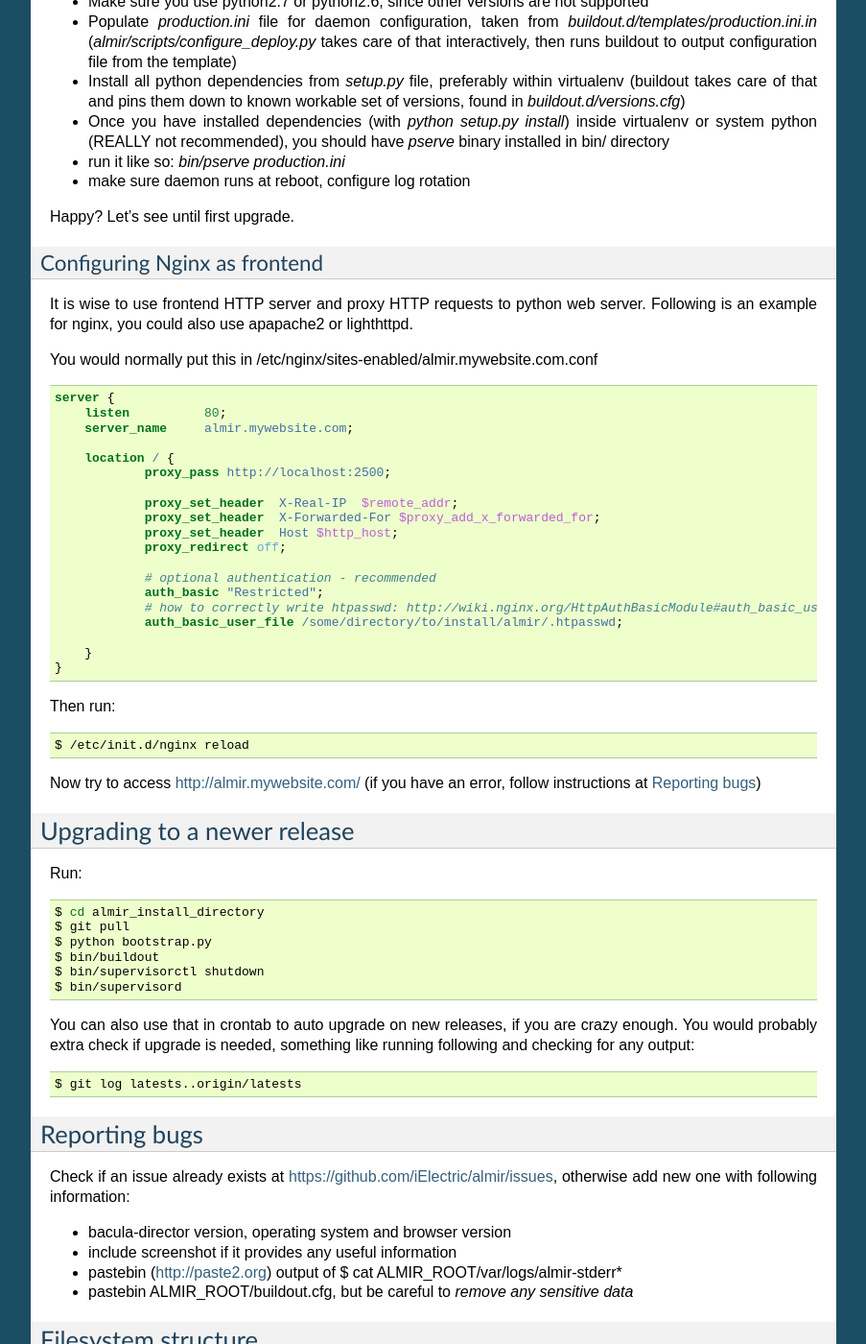
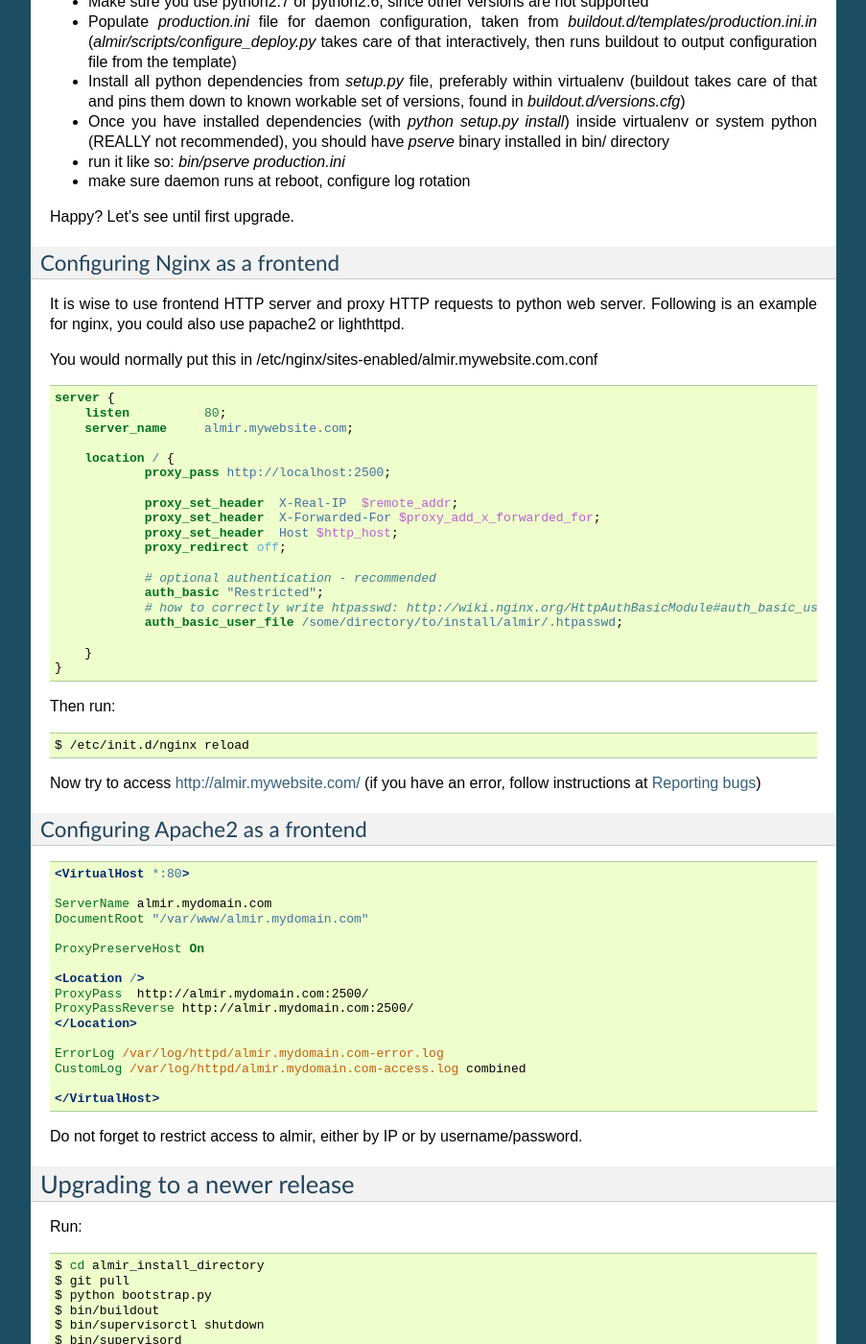
Before and after one commit to domenkozar/almir, a Sphinx documentation site: the page built from docs/source/userguide.rst, in a window 1280 px wide and 1400 px high, scrolled down 1273 px. Shown: the whole window at 96% size, without its empty margins (198-1101 px from the left). Built offline with Sphinx 7.4.7, drawn with Linux system fonts in a browser that asks for light colours; some of the changed text lies outside the part shown.

Commit message:
apache2 configuration by Iban

```diff
--- a/docs/source/userguide.rst
+++ b/docs/source/userguide.rst
@@ -83,10 +83,10 @@ Happy? Let's see until first upgrade.
 
 .. _nginx:
 
-Configuring Nginx as frontend
-*****************************
+Configuring Nginx as a frontend
+*******************************
 
-It is wise to use frontend HTTP server and proxy HTTP requests to python web server. Following is an example for nginx, you could also use apapache2 or lighthttpd.
+It is wise to use frontend HTTP server and proxy HTTP requests to python web server. Following is an example for nginx, you could also use papache2 or lighthttpd.
 
 You would normally put this in /etc/nginx/sites-enabled/almir.mywebsite.com.conf
 
@@ -118,6 +118,30 @@ Then run::
 
 Now try to access http://almir.mywebsite.com/ (if you have an error, follow instructions at :ref:`reporting-bugs`)
 
+
+Configuring Apache2 as a frontend
+*********************************
+
+.. code-block:: apache
+
+    <VirtualHost *:80>
+
+    ServerName almir.mydomain.com
+    DocumentRoot "/var/www/almir.mydomain.com"
+
+    ProxyPreserveHost On
+
+    <Location />
+    ProxyPass  http://almir.mydomain.com:2500/
+    ProxyPassReverse http://almir.mydomain.com:2500/
+    </Location>
+
+    ErrorLog /var/log/httpd/almir.mydomain.com-error.log
+    CustomLog /var/log/httpd/almir.mydomain.com-access.log combined
+
+    </VirtualHost>
+
+Do not forget to restrict access to almir, either by IP or by username/password.
 
 Upgrading to a newer release
 ----------------------------
```
